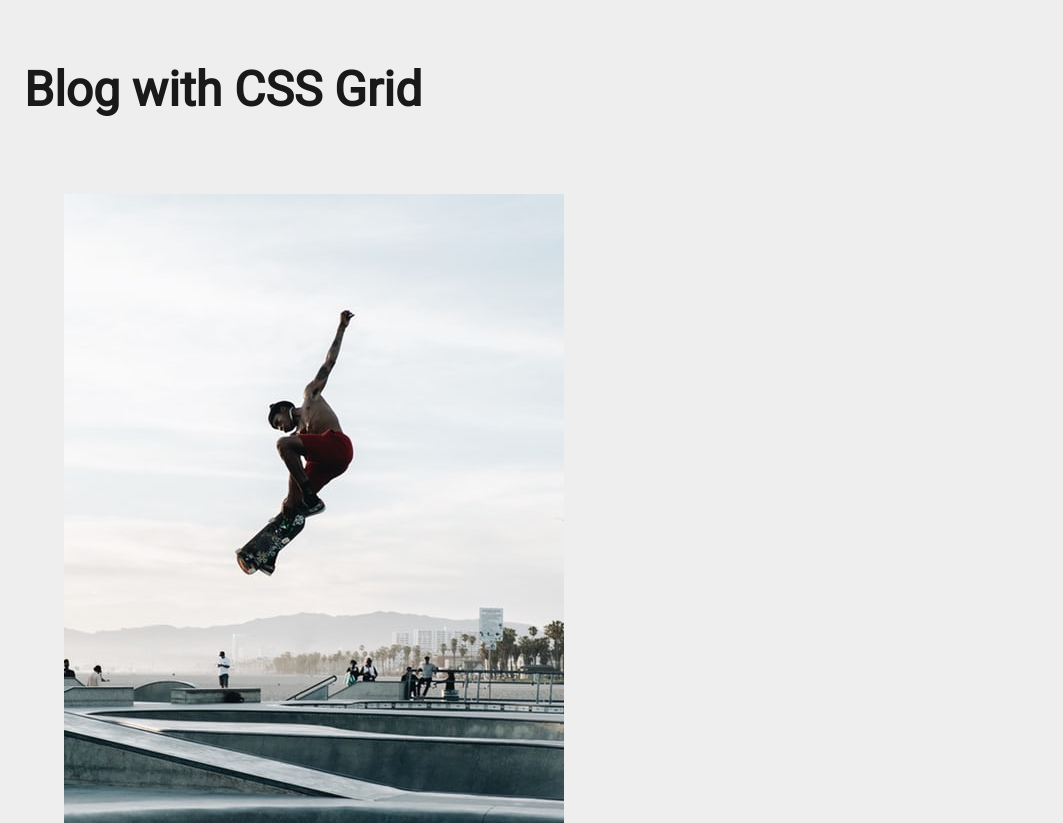
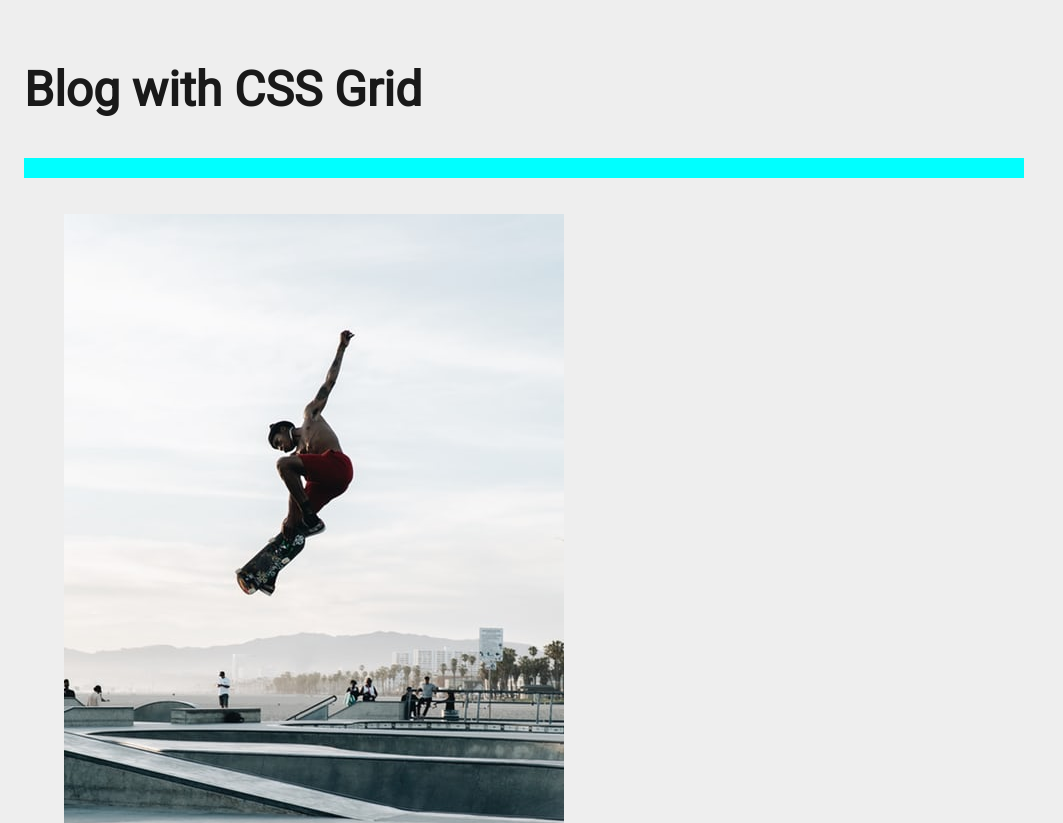
Before and after one commit to chrisclarkedev/Blog-CSS-Grid, a React (Create React App) app: page / in a window 1280 px wide. Shown: the top 823 px of the page, without its empty margins (0-1063 px from the left). Built offline with nearby package versions, Linux system fonts and the light colour scheme.

Commit message:
style changes to header

```diff
--- a/src/App.css
+++ b/src/App.css
@@ -51,3 +51,11 @@ grid-column: 1 / span 2;
   font-size: 1.5em;
   grid-row: 1 / 2;
 }
+
+header:after{
+  background: cyan;
+  content: "";
+  display: block;
+  height: 20px;
+  width: auto;
+}
```
